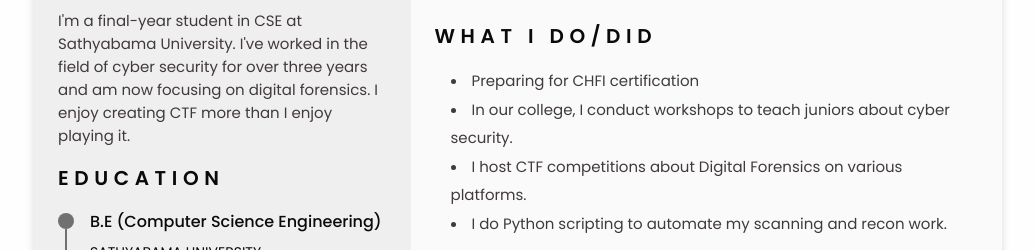
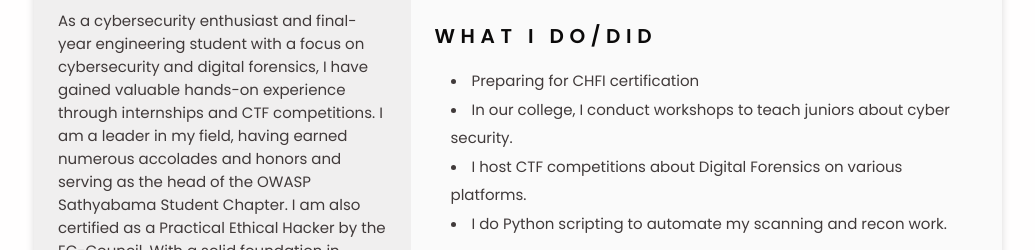
Before and after one commit to hasanfirnas/hasanfirnas.github.io, a plain HTML site: page index.html in a window 1280 px wide. Shown: the part 702-952 px from the top of the page, without its empty margins (122-1157 px from the left). Drawn offline with nearby package versions, Linux system fonts and the light colour scheme.

Commit message:
Update index.html

```diff
--- a/index.html
+++ b/index.html
@@ -135,7 +135,7 @@
                     <section class="profile section" id="profile">
                         <h2 class="section-title">Profile</h2>
 
-                        <p class="profile__description">I'm a final-year student in CSE at Sathyabama University. I've worked in the field of cyber security for over three years and am now focusing on digital forensics. I enjoy creating CTF more than I enjoy playing it.</p>
+                        <p class="profile__description">As a cybersecurity enthusiast and final-year engineering student with a focus on cybersecurity and digital forensics, I have gained valuable hands-on experience through internships and CTF competitions. I am a leader in my field, having earned numerous accolades and honors and serving as the head of the OWASP Sathyabama Student Chapter. I am also certified as a Practical Ethical Hacker by the EC-Council. With a solid foundation in cybersecurity principles and practices, I am well-equipped to tackle the ever-evolving challenges of the cybersecurity landscape.</p>
                     </section>
 
                     <!--========== EDUCATION ==========-->
```
